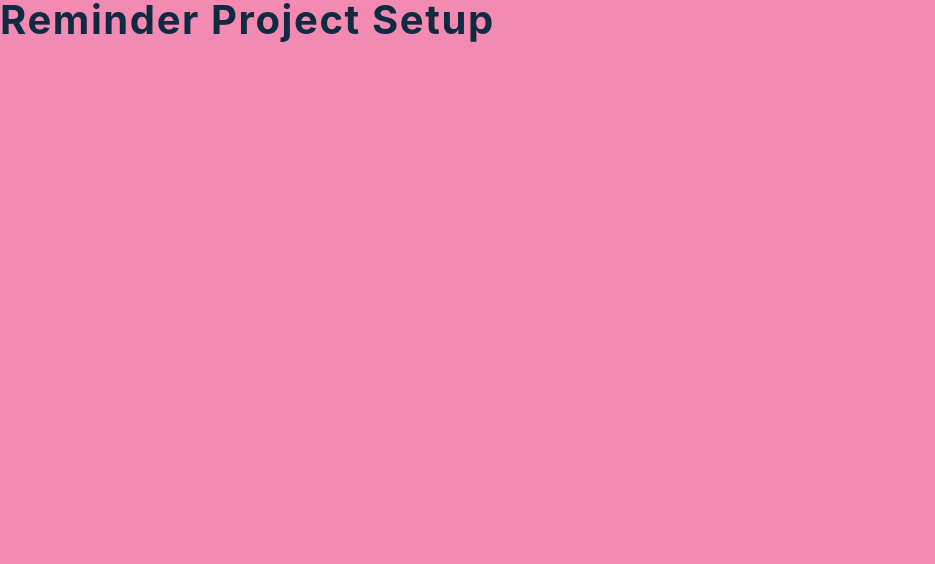
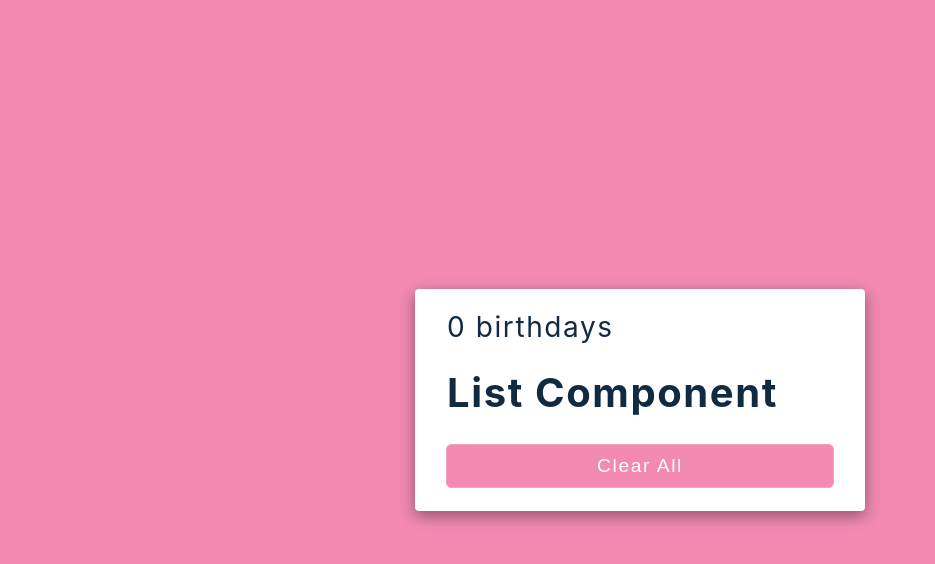
Before and after one commit to aleknovkovski/lrncp-smilga-react-projects-old, a React (Create React App) app in the folder 01-birthday-reminder/working/: page / in a window 1280 px wide. Shown: the top 564 px of the page, without its empty margins (0-935 px from the left). Built offline with nearby package versions, Linux system fonts and the light colour scheme; the HTML template or start-up script is replaced by a standard one.

Commit message:
1: Setup overall skeleton of project 1

```diff
--- a/01-birthday-reminder/working/src/App.js
+++ b/01-birthday-reminder/working/src/App.js
@@ -2,7 +2,13 @@
 import data from './data';
 import List from './List';
 function App() {
-  return <h2>reminder project setup</h2>;
+  return <main>
+    <section className="container">
+      <h3>0 birthdays</h3>
+      <List />
+      <button onClick={()=> console.log('you clicked me')}>Clear All</button>
+    </section>
+  </main>;
 }
 
 export default App;
```
